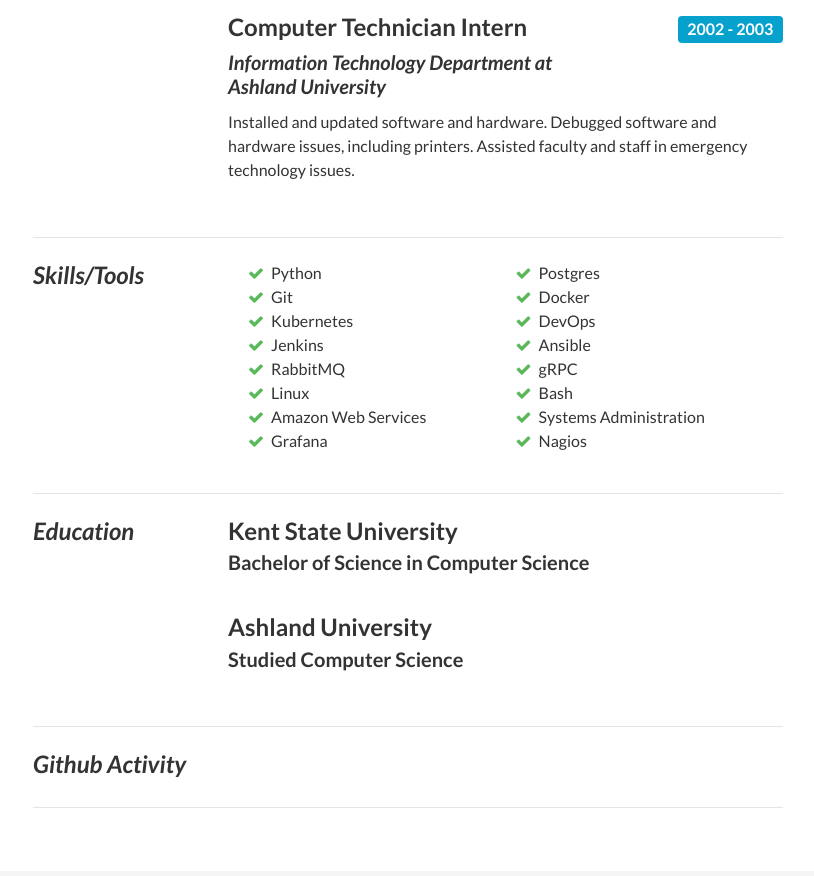
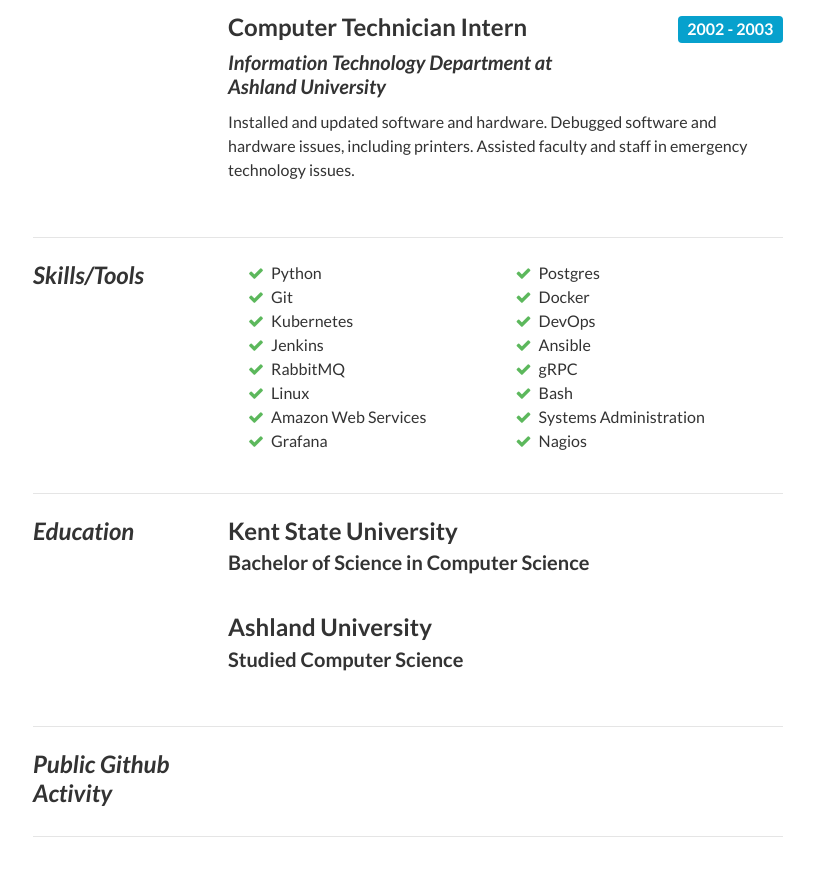
Before and after one commit to lieutdan13/lieutdan13, a Jekyll site: the page built from index.html, in a window 1280 px wide and 900 px high, scrolled down 2801 px. Shown: the top 876 px of the window, without its empty margins (232-1046 px from the left). Built offline with Jekyll 4.4.1, drawn with Linux system fonts in a browser that asks for light colours.

Commit message:
Clarify the type of Github activity

```diff
--- a/index.html
+++ b/index.html
@@ -245,7 +245,7 @@ skillset:
 													<!-- start github activity stream -->
 							<section class="row resume-github-wrap no-print d-print-none">
 								<div class="col-lg-3">
-									<h4 class="zmt resume-item-title">Github Activity</h4>
+									<h4 class="zmt resume-item-title">Public Github Activity</h4>
 								</div>
                                 <div class="col-lg-9 github-activity"></div>
                                 <script>
```
